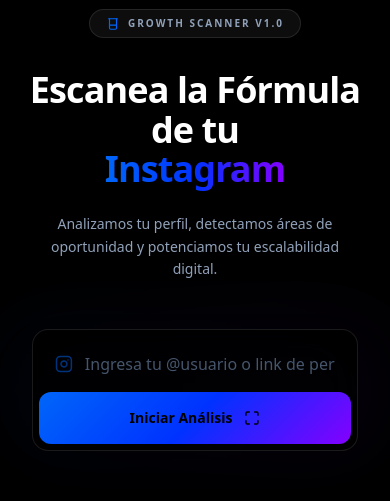
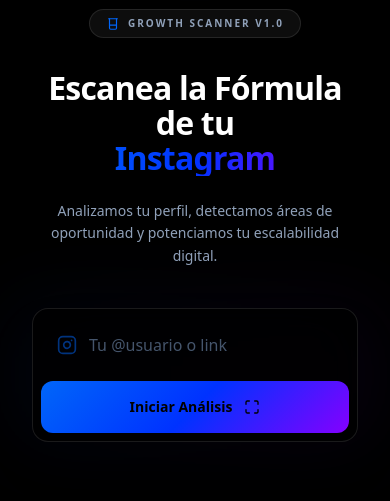
Before and after one commit to JuninhoG/AdsLab-Growth-Scanner, a React (Vite) app: page / in a window 390 px wide. Shown: the part 191-692 px from the top of the page. Built offline with nearby package versions, Linux system fonts and the light colour scheme.

Commit message:
fix(ui): Adjust GrowthScanner typography and spacing
Refine heading and paragraph text sizes, line breaks, and padding within the GrowthScanner component for improved readability and visual hierarchy across different screen sizes.

```diff
--- a/src/components/GrowthScanner.tsx
+++ b/src/components/GrowthScanner.tsx
@@ -171,31 +171,30 @@
                 <span className="text-[10px] font-bold uppercase tracking-[0.2em] text-slate-400">Growth Scanner V1.0</span>
               </div>
 
-              <h2 className="text-4xl md:text-7xl font-bold mb-6 tracking-tight leading-[1.1]">
-                Escanea la Fórmula de tu <br />
-                <span className="lab-text-gradient">Instagram</span>
+              <h2 className="text-[32px] sm:text-5xl md:text-7xl font-bold mb-6 tracking-tight leading-[1.1] px-2">
+                Escanea la Fórmula <br className="sm:hidden" /> de tu <span className="lab-text-gradient block sm:inline">Instagram</span>
               </h2>
 
-              <p className="text-slate-400 text-sm md:text-base max-w-xl mx-auto mb-12 leading-relaxed px-4">
+              <p className="text-slate-400 text-sm md:text-lg max-w-xl mx-auto mb-10 leading-relaxed px-6">
                 Analizamos tu perfil, detectamos áreas de oportunidad y potenciamos tu escalabilidad digital.
               </p>
 
               <div className="relative group w-full max-w-2xl px-4">
                 <div className="absolute -inset-1 bg-linear-to-r from-adslab-cyan/30 to-adslab-violet/30 rounded-2xl blur-2xl opacity-20 group-hover:opacity-40 transition duration-500"></div>
-                <div className="relative flex flex-col md:flex-row items-center p-1.5 bg-black/80 backdrop-blur-xl border border-white/10 rounded-2xl shadow-2xl">
-                  <div className="flex-grow flex items-center px-4 w-full">
-                    <Instagram className="w-5 h-5 text-adslab-cyan/50 mr-3" />
+                <div className="relative flex flex-col md:flex-row items-stretch md:items-center p-2 bg-black/80 backdrop-blur-xl border border-white/10 rounded-2xl shadow-2xl gap-2">
+                  <div className="flex-grow flex items-center px-4">
+                    <Instagram className="w-5 h-5 text-adslab-cyan/50 mr-3 shrink-0" />
                     <input
                       type="text"
                       value={username}
                       onChange={(e) => setUsername(e.target.value)}
-                      placeholder="Ingresa tu @usuario o link de perfil"
+                      placeholder="Tu @usuario o link"
                       className="bg-transparent w-full py-4 outline-none text-white font-medium text-base placeholder:text-slate-600"
                     />
                   </div>
                   <button
                     onClick={runLabTest}
-                    className="lab-gradient w-full md:w-auto px-8 py-4 rounded-xl font-bold text-sm flex items-center justify-center gap-3 hover:shadow-[0_0_20px_rgba(0,210,255,0.3)] transition-all active:scale-[0.97] cursor-pointer text-black group/btn whitespace-nowrap"
+                    className="lab-gradient px-8 py-4 rounded-xl font-bold text-sm flex items-center justify-center gap-3 hover:shadow-[0_0_20px_rgba(0,102,249,0.3)] transition-all active:scale-[0.97] cursor-pointer text-black group/btn whitespace-nowrap"
                   >
                     <span>Iniciar Análisis</span>
                     <Maximize className="w-4 h-4 group-hover/btn:rotate-90 transition-transform duration-300" />
@@ -244,14 +243,14 @@
                 <div className="text-center mb-10 flex flex-col items-center">
                   <Logo className="h-12 mb-6" showText={false} />
                   <p className="text-[10px] uppercase tracking-[0.3em] text-slate-500 mb-2">Resultados del Análisis</p>
-                  <h3 className="text-3xl md:text-5xl font-bold">
+                  <h3 className="text-2xl md:text-5xl font-bold break-all px-2">
                     Perfil: <span className="lab-text-gradient">{results?.profileName || username}</span>
                   </h3>
                 </div>
 
                 {/* Score Circle */}
-                <div className="flex justify-center mb-12">
-                  <div className="relative glass-panel p-8 rounded-3xl flex flex-col items-center w-64">
+                <div className="flex justify-center mb-12 w-full px-4">
+                  <div className="relative glass-panel p-6 md:p-8 rounded-3xl flex flex-col items-center w-full max-w-[280px]">
                     <div className="relative inline-flex items-center justify-center">
                       <svg className="w-40 h-40 transform -rotate-90">
                         <circle cx="80" cy="80" r="70" stroke="rgba(255,255,255,0.05)" strokeWidth="10" fill="transparent"></circle>
```
